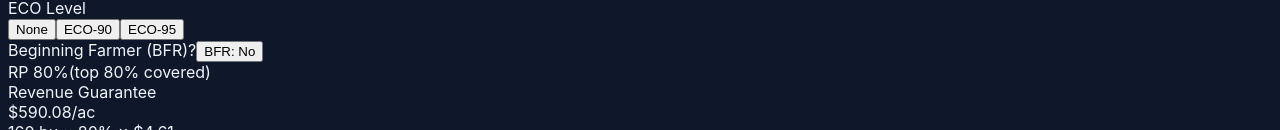
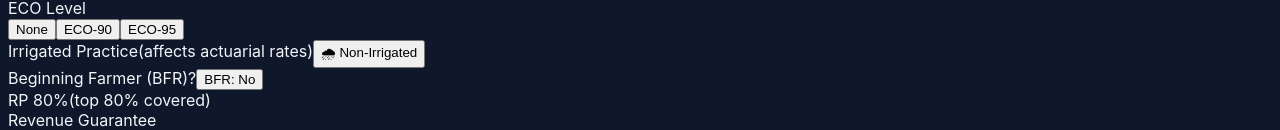
Before and after one commit to bushie25-boop/crop-insurance-tool, a React (Vite) app in the folder client/: page / in a window 1280 px wide. Shown: the part 1321-1451 px from the top of the page. Built offline with nearby package versions, Linux system fonts and the light colour scheme; no server answers; a web font is replaced by a local one.

Commit message:
feat: add irrigated/non-irrigated practice toggle with adjusted actuarial rates

```diff
--- a/client/src/App.tsx
+++ b/client/src/App.tsx
@@ -62,6 +62,8 @@ export default function App() {
             {state.inputs.scoEnabled && <span className="text-purple-400">+SCO</span>}
             {state.inputs.ecoLevel !== 'None' && <span className="text-teal-400">+{state.inputs.ecoLevel}</span>}
             {state.inputs.isBFR && <span className="text-green-400 font-bold">BFR</span>}
+            <span>·</span>
+            <span className="text-cyan-400">{state.inputs.irrigated ? 'Irrigated' : 'Non-Irr'}</span>
           </div>
         </div>
 
--- a/client/src/components/SetupPanel.tsx
+++ b/client/src/components/SetupPanel.tsx
@@ -148,6 +148,21 @@ export default function SetupPanel({ state }: Props) {
           </div>
         </div>
 
+        {/* Irrigated Practice */}
+        <div>
+          <label className="block text-xs text-slate-400 mb-1">
+            Irrigated Practice
+            <span className="text-slate-500 ml-1">(affects actuarial rates)</span>
+          </label>
+          <button onClick={() => updateInput('irrigated', !inputs.irrigated)}
+            className={`w-full py-2 rounded text-sm font-semibold ${inputs.irrigated ? 'bg-cyan-600 text-white' : 'bg-slate-700 text-slate-400 hover:bg-slate-600'}`}>
+            {inputs.irrigated ? '💧 Irrigated' : '🌧 Non-Irrigated'}
+          </button>
+          {inputs.irrigated && inputs.crop === 'soybeans' && (
+            <div className="text-xs text-amber-400 mt-0.5">⚠️ Irrigated rates apply to corn only</div>
+          )}
+        </div>
+
         {/* BFR */}
         <div>
           <label className="block text-xs text-slate-400 mb-1">Beginning Farmer (BFR)?</label>
--- a/client/src/hooks/useInsurance.ts
+++ b/client/src/hooks/useInsurance.ts
@@ -33,6 +33,7 @@ const DEFAULT_INPUTS: InsuranceInputs = {
   ecoLevel: 'None',
   isBFR: false,
   yearsInFarming: 1,
+  irrigated: false,
 };
 
 export function useInsurance() {
--- a/client/src/lib/insurance.ts
+++ b/client/src/lib/insurance.ts
@@ -25,6 +25,7 @@ export interface InsuranceInputs {
   ecoLevel: ECOLevel;
   isBFR: boolean;         // Beginning Farmer & Rancher
   yearsInFarming: number; // for BFR subsidy calculation
+  irrigated: boolean;     // irrigated vs non-irrigated practice (affects actuarial rates)
 }
 
 // ─── Constants ────────────────────────────────────────────────────────────────
@@ -51,6 +52,19 @@ export const BASE_RATES_CORN: Record<number, number> = {
   0.85: 0.035,
 };
 
+// Irrigated corn rates ~25% lower than non-irrigated (less yield variance)
+export const BASE_RATES_CORN_IRRIGATED: Record<number, number> = {
+  0.50: 0.003,
+  0.55: 0.0045,
+  0.60: 0.006,
+  0.65: 0.0075,
+  0.70: 0.009,
+  0.75: 0.013,
+  0.80: 0.018,
+  0.85: 0.026,
+};
+
+// Soybeans in this region are rarely irrigated — single rate table used for both practices
 // Plan multipliers vs YP baseline (estimates)
 // RP has harvest-price upside risk, hence higher premium
 export const PLAN_MULTIPLIER: Record<PlanType, number> = {
@@ -203,9 +217,10 @@ export function calcLiability(inputs: InsuranceInputs): number {
  * ⚠️ ESTIMATED — uses approximate base rates. Verify at RMA Cost Estimator.
  */
 export function calcGrossPremiumPerAcre(inputs: InsuranceInputs): number {
-  const { crop, coverageLevel, planType, unitStructure, aphYield, springPrice } = inputs;
+  const { crop, coverageLevel, planType, unitStructure, aphYield, springPrice, irrigated } = inputs;
   const key = Math.round(coverageLevel * 100) / 100;
-  const cornRate = BASE_RATES_CORN[key] ?? 0.018;
+  const cornRateTable = (irrigated && crop === 'corn') ? BASE_RATES_CORN_IRRIGATED : BASE_RATES_CORN;
+  const cornRate = cornRateTable[key] ?? 0.018;
   const baseRate = crop === 'soybeans' ? cornRate * 0.9 : cornRate;
   const planMult = PLAN_MULTIPLIER[planType];
   const unitMult = UNIT_MULTIPLIER[unitStructure];
```
